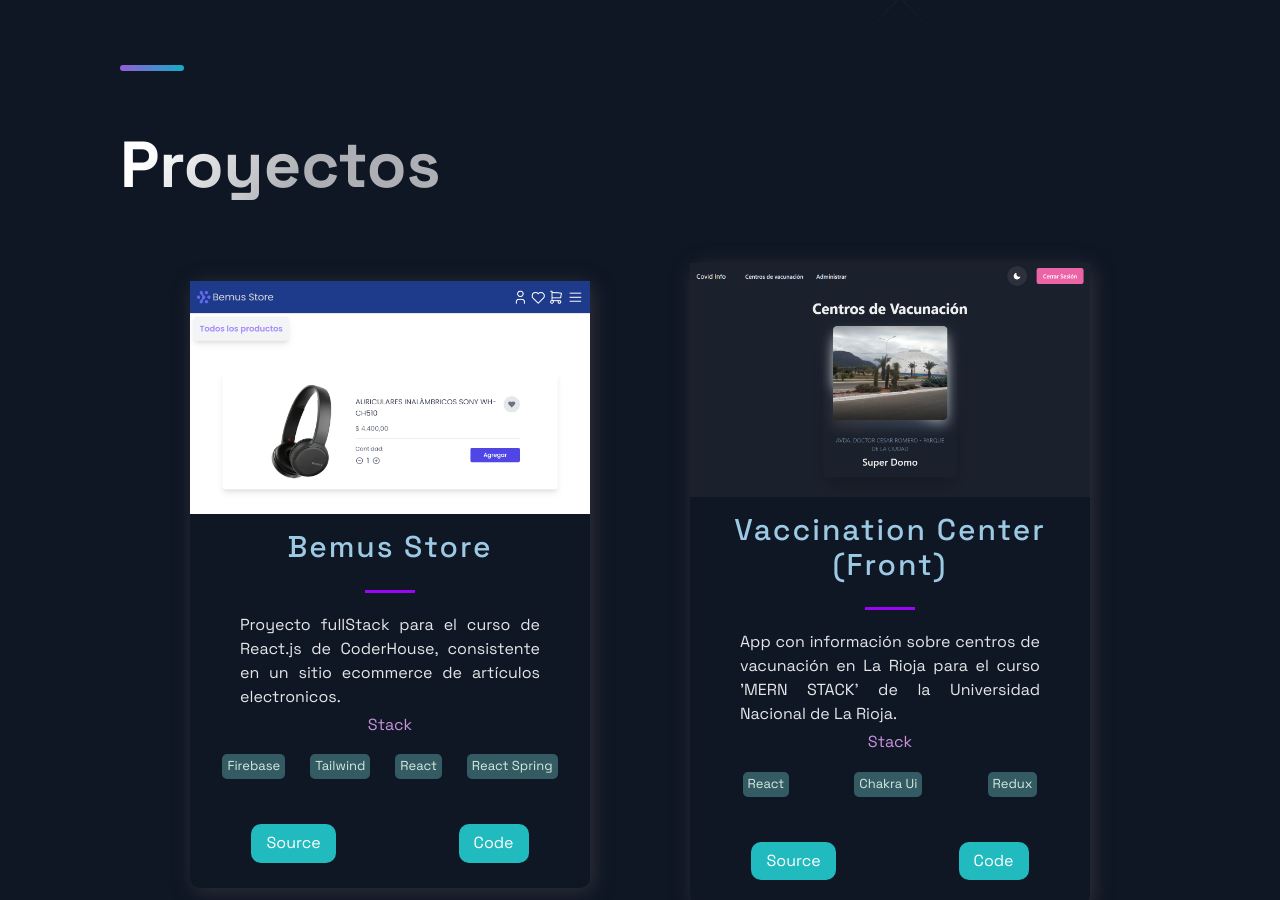
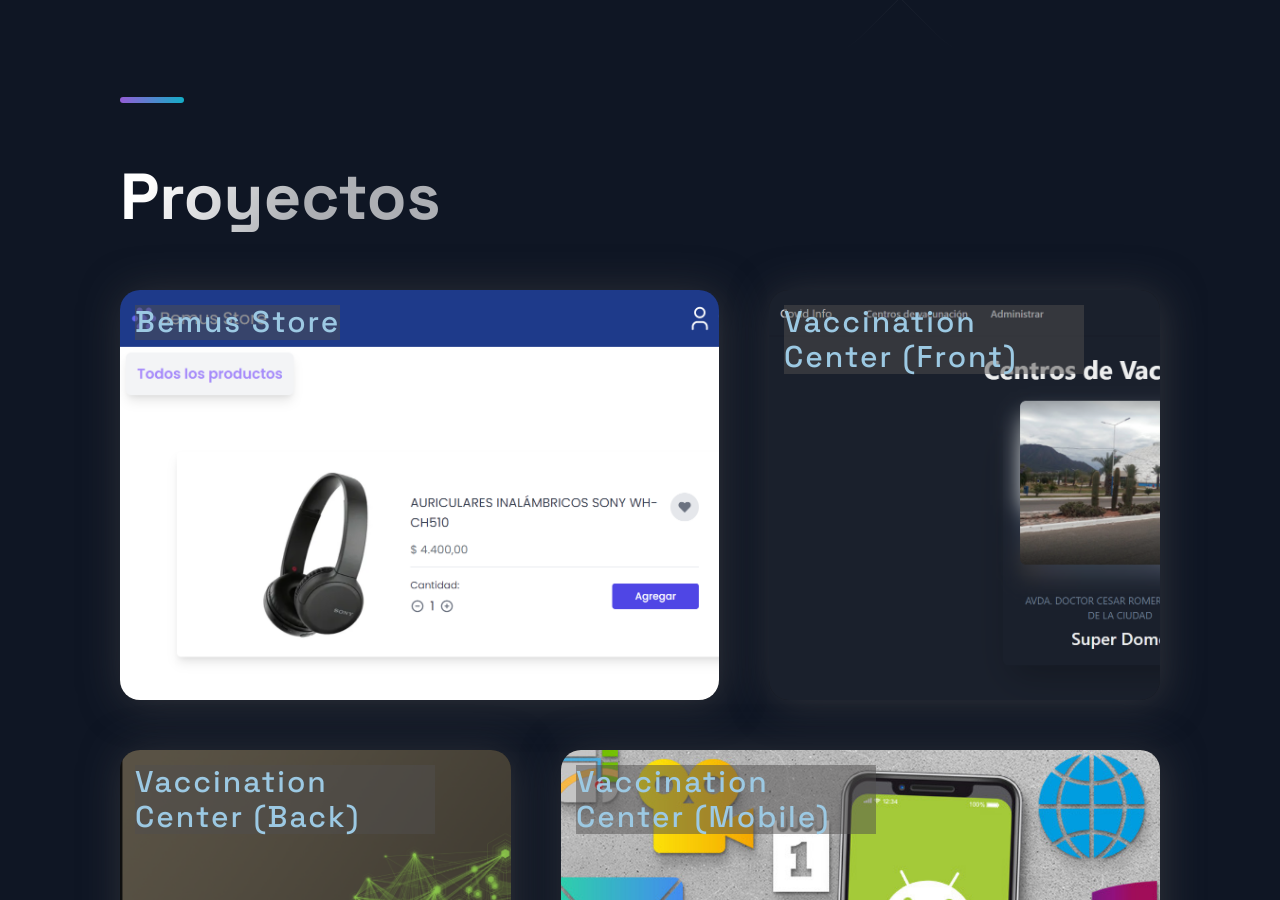
Before and after one commit to marcelonieva7/portfolio-Next.js, a Next.js app: page / in a window 1280 px wide. Shown: the part 491-1391 px from the top of the page. Built offline with nearby package versions, Linux system fonts and the light colour scheme.

Commit message:
add animation to projects

```diff
--- a/src/components/Footer/FooterStyles.js
+++ b/src/components/Footer/FooterStyles.js
@@ -35,7 +35,7 @@
 	}
 
 	@media ${props => props.theme.breakpoints.sm} {
-		font-size: 8px;
+		font-size: 12px;
 		line-height: 14px;
 		margin-bottom: 8px;
 		display: flex;
--- a/src/components/Projects/Projects.js
+++ b/src/components/Projects/Projects.js
@@ -1,42 +1,110 @@
-import React from 'react';
+import React, { useState } from 'react';
+import { AnimatePresence, AnimateSharedLayout } from 'framer-motion';
 
-import { BlogCard, CardInfo, ExternalLinks, GridContainer, HeaderThree, Hr, Tag, TagList, TitleContent, UtilityList, Img } from './ProjectsStyles';
+import {
+  CardInfo,
+  ExternalLinks,
+  HeaderThree,
+  Hr,
+  Tag,
+  TagList,
+  TitleContent,
+  UtilityList,
+  Img,
+  CardLi,
+  CardContentContainer,
+  CardContent,
+  CardImageContainer,
+  TitleContainer,
+  Overlay,
+  CardList,
+  ContentContainer,
+  BtnClose,
+  SpanAria,
+  SpanClose
+} from './ProjectsStyles';
 import { Section, SectionDivider, SectionTitle } from '../../styles/GlobalComponents';
 import { projects } from '../../constants/constants';
 
-const Projects = () => (
-  <Section nopadding id="projects">
-    <SectionDivider />
-    <SectionTitle main>Proyectos</SectionTitle>
-    <GridContainer>
-      {projects.map(({ id, image, title, description, tags, source, visit }) => (
-        <BlogCard key={id}>
-          <Img src={image}/>
-          <TitleContent>
+const Card = ({ id, title, setId, image }) => (
+  <CardLi onClick={()=> setId(id)}>
+    <CardContentContainer>
+      <CardContent layoutId={`card-container-${id}`}>
+        <CardImageContainer layoutId={`card-image-container-${id}`}>
+        <Img src={image} alt="project" />
+        </CardImageContainer>
+        <TitleContainer layoutId={`title-container-${id}`}>
+          <HeaderThree isTitle>
+            {title}
+          </HeaderThree>
+        </TitleContainer>
+      </CardContent>
+    </CardContentContainer>
+  </CardLi>
+)
+const Item = ({ id, wipeId }) => {
+  const { description, image, visit, title, tags, source } = projects.find(item => item.id === id)
+  return (
+    <>
+      <Overlay
+        initial={{ opacity: 0 }}
+        animate={{ opacity: 1 }}
+        exit={{ opacity: 0, transition: { duration: 0.15 } }}
+        transition={{ duration: 0.2, delay: 0.15 }}
+      />
+      <CardContentContainer open>
+        <CardContent open layoutId={`card-container-${id}`}>
+          <BtnClose onClick={wipeId}>
+            <SpanClose aria-hidden="true">X</SpanClose>
+            <SpanAria>Close</SpanAria>
+          </BtnClose>
+          <CardImageContainer open layoutId={`card-image-container-${id}`}>
+            <Img src={image}/>
+          </CardImageContainer>
+          <TitleContainer open layoutId={`title-container-${id}`}>
             <HeaderThree isTitle>
               {title}
             </HeaderThree>
+          </TitleContainer>
+          <ContentContainer animate>
+            <CardInfo>{description}</CardInfo>
             <Hr />
-          </TitleContent>
-          <CardInfo>
-            {description}
-          </CardInfo>
-          <div>
             <TitleContent>Stack</TitleContent>
             <TagList>
               {tags.map((tag, id) => (
                 <Tag key={id}>{tag}</Tag>
               ))}
             </TagList>
-          </div>
-          <UtilityList>
-            {visit && <ExternalLinks target="_blank" href={visit}>Source</ExternalLinks>}
-            <ExternalLinks target="_blank" href={source}>Code</ExternalLinks>
-          </UtilityList>
-        </BlogCard>
-      ))}
-    </GridContainer>
-  </Section>
-);
+            <UtilityList>
+              {visit && <ExternalLinks target="_blank" href={visit}>Source</ExternalLinks>}
+              <ExternalLinks target="_blank" href={source}>Code</ExternalLinks>
+            </UtilityList>
+          </ContentContainer>
+        </CardContent>
+      </CardContentContainer>
+    </>
+  )
+}
+const List = ({ selectedId, setId }) => (
+  <CardList>
+    {projects.map(card => <Card key={card.id} {...card} setId={setId} isSelected={card.id === selectedId} />)}
+  </CardList>
+)
+const Projects = () => {
+  const [id, setId] = useState(null)
+  const wipeId = () => setId(null)
+  return (
+    <Section id="projects">
+      <SectionDivider />
+      <SectionTitle main>Proyectos</SectionTitle>
+      <AnimateSharedLayout type="crossfade">
+        <List selectedId={id} setId={setId} />
+        <AnimatePresence>
+          {(id || id === 0) && <Item id={id} wipeId={wipeId} key="item" />}
+        </AnimatePresence>
+      </AnimateSharedLayout>
+    </Section>
+  )
+}
 
 export default Projects;
--- a/src/components/Projects/ProjectsStyles.js
+++ b/src/components/Projects/ProjectsStyles.js
@@ -1,52 +1,24 @@
-import styled from 'styled-components';
+import styled from 'styled-components'
+import { motion } from 'framer-motion'
 
 export const Img = styled.img`
-  width:100%;
   height:100%;
-  object-fit: cover;
   overflow: hidden;
 `
-
-export const GridContainer = styled.section`
-display: grid;
-grid-template-columns: repeat(auto-fill, minmax(400px, 1fr));
-padding: 3rem;
-place-items: center;
-column-gap: 2rem;
-row-gap: 3rem;
-@media ${(props) => props.theme.breakpoints.sm} {
-  display: flex;
-  flex-direction: column;
-  padding: 2rem;
-}
-
-`
-export const BlogCard = styled.div`
-  border-radius: 10px;
-  box-shadow: 3px 3px 20px rgba(80, 78, 78, 0.5);
-  text-align: center;
-  width: 400px;
-  @media ${(props) => props.theme.breakpoints.sm} {
-    width: 100%;
-  }
-`;
-export const TitleContent = styled.div`
+export const TitleContent = styled(motion.div)`
   text-align: center;
   z-index: 20;
   width: 100%;
   color: #c892db;
   margin-top: 0.7rem;
-`;
-
-
+`
 export const HeaderThree = styled.h3`
   font-weight: 500;
   letter-spacing: 2px;
   color: #9cc9e3;
-  padding: .5rem 0;
   font-size: ${(props) => props.isTitle ? '3rem' : '2rem'};
-`;
-
+  background-color: rgba(80,78,78,0.5);
+`
 export const Hr = styled.hr`
   width: 50px;
   height: 3px;
@@ -54,17 +26,6 @@
   border: 0;
   background: #9a04f7;
 `;
-
-export const Intro = styled.div`
-  width: 170px;
-  margin: 0 auto;
-  color: #dce3e7;
-  font-family: 'Droid Serif', serif;
-  font-size: 13px;
-  font-style: italic;
-  line-height: 18px;
-`;
-
 
 export const CardInfo = styled.p`
   width: 100%;
@@ -84,9 +45,7 @@
   padding: 0;
   display: flex;
   justify-content: space-around;
-  margin: 2.5rem 0;
-`;
-
+`
 export const ExternalLinks = styled.a`
   color: #FFFFFF;
   font-size: 1.6rem;
@@ -98,12 +57,11 @@
     background: #126062;
     color:#f0f0f0;
   }
-`;
-
+`
 export const TagList = styled.ul`
   display: flex;
-  justify-content: space-around;
-  align-items: center;
+  justify-content: space-evenly;
+  align-items: stretch;
   padding: 2rem;
   @media ${(props) => props.theme.breakpoints.md} {
     padding: 0.5rem;
@@ -115,7 +73,141 @@
   background-color: #345B63;
   padding: 0.5rem;
   border-radius: 0.5rem;
+  text-align: center;
   @media ${(props) => props.theme.breakpoints.md} {
-    max-width: 95px;
+    width: 95px;
   }
 `
+export const CardLi = styled.li`
+  position: relative;
+  padding: 25px;
+  height: 460px;
+  flex: 0 0 40%;
+  max-width: 40%;
+  &:nth-child(4n + 1),
+  &:nth-child(4n + 4) {
+    flex: 0 0 60%;
+    max-width: 60%;
+  }
+  &:nth-child(odd) {
+    padding-left: 0;
+  }
+  &:nth-child(even) {
+    padding-right: 0;
+  }
+  @media ${(props) => props.theme.breakpoints.md} {
+    flex: 0 0 50%;
+    max-width: 50%;
+    &:nth-child(4n + 1),
+    &:nth-child(4n + 4) {
+      flex: 0 0 50%;
+      max-width: 50%;
+    }
+  }
+  @media ${(props) => props.theme.breakpoints.sm} {
+    flex: 1 0 100%;
+    max-width: 100%;
+    padding: 10px;
+    padding-left: 0;
+    padding-right: 0;
+    &:nth-child(4n + 1),
+    &:nth-child(4n + 4) {
+      flex: 1 0 100%;
+      max-width: 100%;
+    }
+  }
+`
+export const CardContentContainer = styled(motion.div)`
+  width: 100%;
+  height: 100%;
+  position:${({open}) => open ? "fixed" : "relative"};
+  display: ${({open}) => open ? "flex" : "block"};
+  filter: drop-shadow(3px 3px 20px rgba(80,78,78,0.5));
+  ${({open})=> open && (`
+    top: 0;
+    left: 0;
+    right: 0;
+    z-index: 1000;
+    overflow: hidden;
+    justify-content: center;
+    align-items: center;
+  `)}
+  @media ${(props) => props.theme.breakpoints.sm} {
+    padding: ${({open}) => open && "0"};
+  }
+`
+export const Overlay = styled(motion.div)`
+  z-index: 1000;
+  position: fixed;
+  background: rgba(0, 0, 0, 0.8);
+  will-change: opacity;
+  top: 0;
+  bottom: 0;
+  left: 50%;
+  transform: translateX(-50%);
+  width: 100%;
+`
+export const CardContent = styled(motion.div)`
+  position: relative;
+  border-radius: 20px;
+  background: #1c1c1e;
+  overflow: hidden;
+  width: 100%;
+  height: 100%;
+  ${({open})=> open && (`
+    height: auto;
+    max-width: 75vh;
+    overflow: hidden;
+  `)}
+`
+export const CardImageContainer = styled(motion.div)`
+  position: absolute;
+  top: 0;
+  left: 0;
+  overflow: hidden;
+  height: 100%;
+  ${({open})=> open && (`
+    z-index: 1000;
+    height: 45vh;
+  `)}
+`
+export const TitleContainer = styled(motion.div)`
+  position: absolute;
+  top: 15px;
+  left: 15px;
+  max-width: 300px;
+  ${({open})=> open && (`
+    top: 30px;
+    left: 30px;
+    z-index: 1000;
+  `)}
+`
+
+export const CardList = styled.ul`
+  display: flex;
+  flex-wrap: wrap;
+  align-content: flex-start;
+`
+export const ContentContainer = styled(motion.div)`
+  padding: 70% 5% 5%;
+  @media ${(props) => props.theme.breakpoints.sm} {
+    padding: 100% 5% 5%;
+  }
+`
+export const BtnClose = styled.button`
+  background-color: rgba(0,0,0,0.8);
+  position: absolute;
+  right: 0;
+  z-index: 9999;
+  width: 4rem;
+  height: 4rem;
+  border-radius: 50%;
+`
+export const SpanAria = styled.span`
+  visibility: hidden;
+`
+export const SpanClose = styled.span`
+  position: relative;
+  left: 35%;
+  color: white;
+`
--- a/src/constants/constants.js
+++ b/src/constants/constants.js
@@ -28,7 +28,7 @@
   },
   {
     title: 'Vaccination Center (Mobile)',
-    description: "Version nativa para dispositivos mobilesen el marco del curso 'MERN STACK' de la Universidad Nacional de La Rioja.",
+    description: "Version nativa para dispositivos mobiles en el marco del curso 'MERN STACK' de la Universidad Nacional de La Rioja.",
       image: '/images/3.png',
       tags: ['React Native', 'RN Firebase', 'RN Elements'],
     source: 'https://github.com/marcelonieva7/pilarTecnoApp/tree/final',
@@ -38,7 +38,7 @@
     title: 'Portfolio',
     description: "Portfolio personal desarrollado con el frmaework de React Next.js y estilizado con Styled Components.",
     image: '/images/4.png',
-    tags: ['Next.js', 'Styled Components'],
+    tags: ['Next.js', 'Styled Components', 'Framer Motion'],
     source: 'https://github.com/marcelonieva7/portfolio-Next.js',
     id: 4,
   },
--- a/src/pages/_app.js
+++ b/src/pages/_app.js
@@ -1,6 +1,5 @@
 import Head from 'next/head'
 import Theme from '../styles/theme';
-
 
 export default function App({ Component, pageProps }) {
   return (
```
Lines whose indentation alone changed are shown as unchanged.
